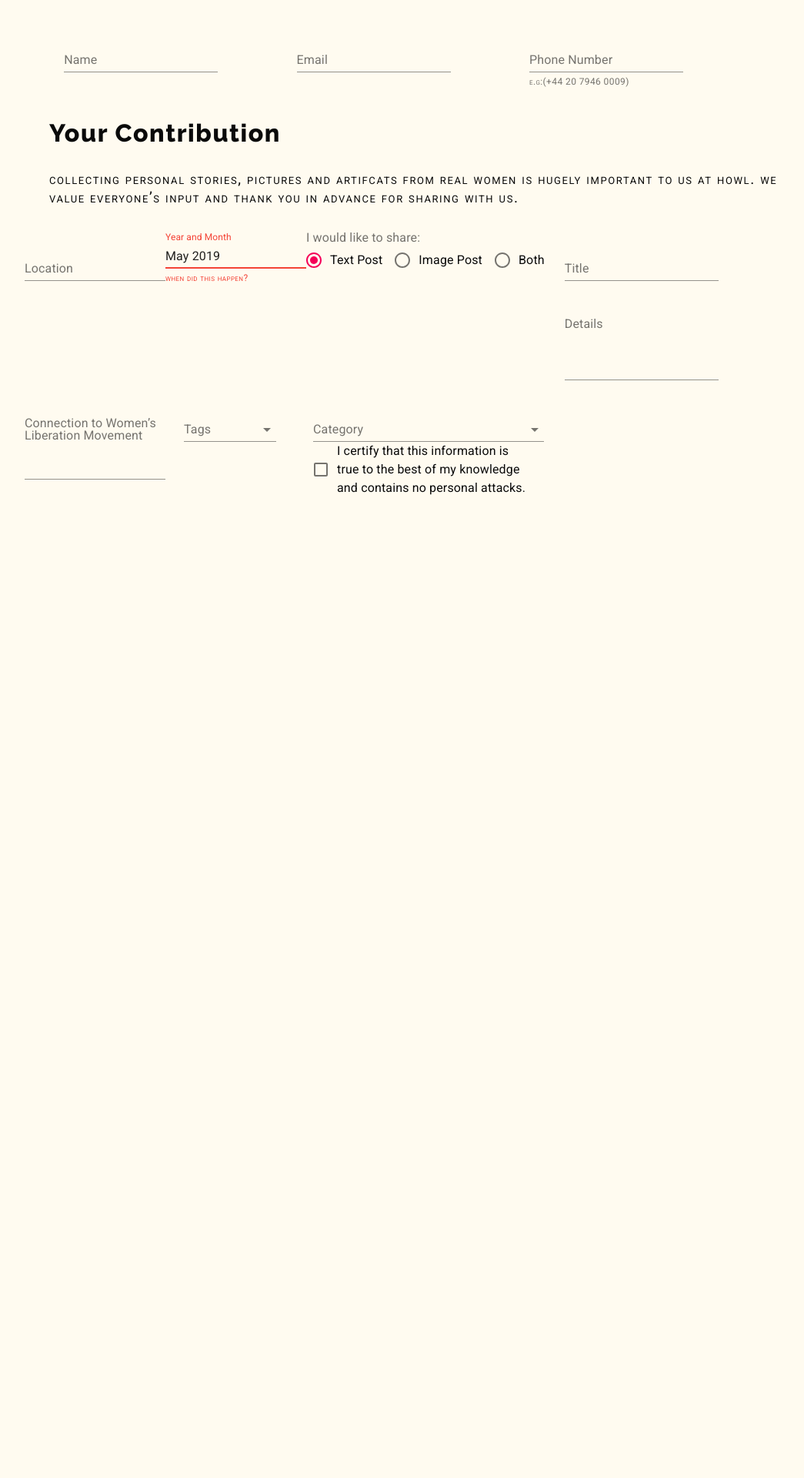
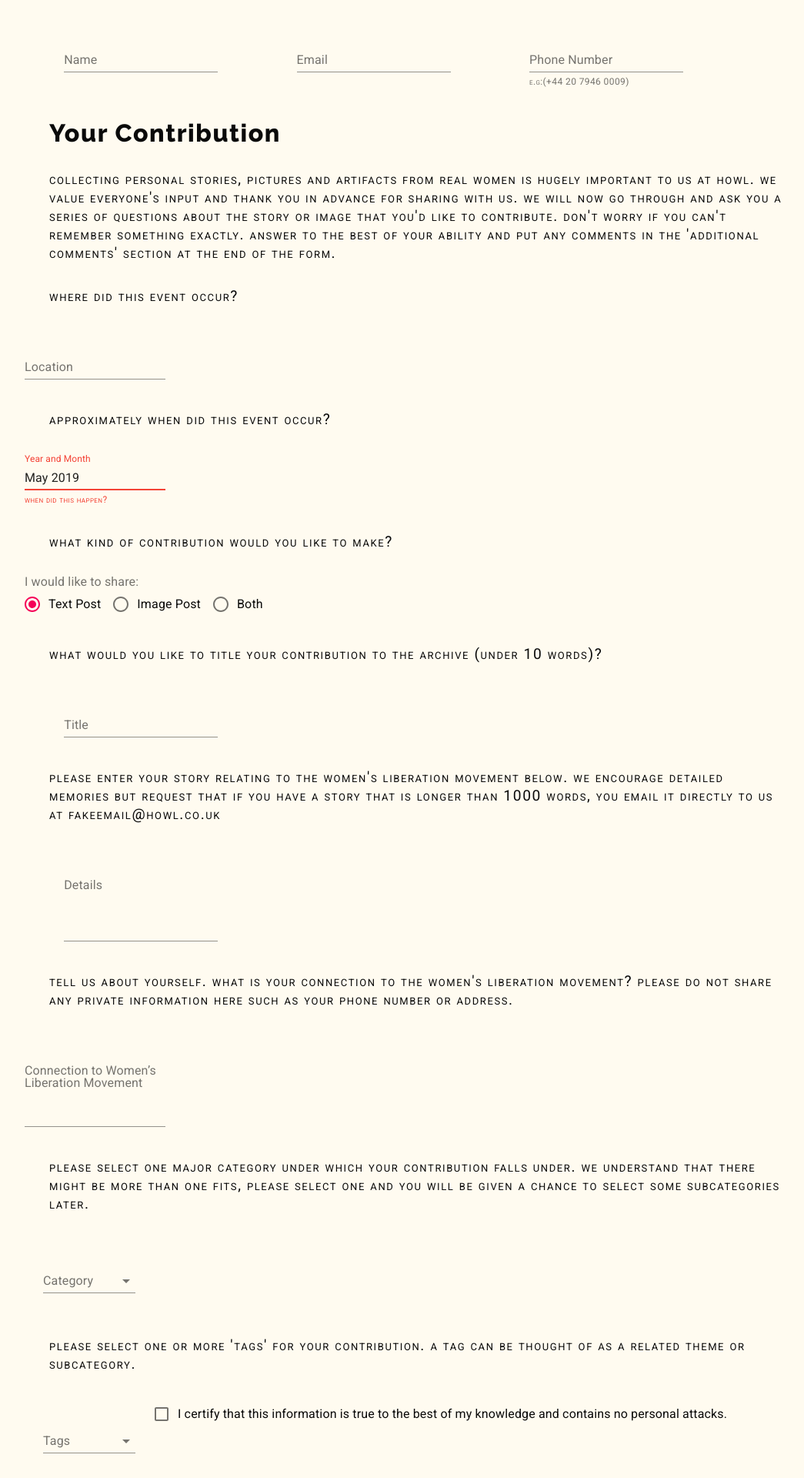
Before and after one commit to founders-programme-2/howl, a React (Create React App) app in the folder client/: page /form in a window 1280 px wide. Shown: the part 422-2342 px from the top of the page at 77% size, without its empty margins (120-1165 px from the left). Before the commit the page ends 1188 px from the top, so only its background shows below. Built offline with nearby package versions, Linux system fonts and the light colour scheme; what react-a11y would draw is missing.

Commit message:
add additional copy to form

```diff
--- a/client/src/Components/About/About.style.js
+++ b/client/src/Components/About/About.style.js
@@ -1,5 +1 @@
 import styled from 'styled-components';
-
-export const Sp = styled.p`
-    margin: 0rem 2rem;
-`;
--- a/client/src/Components/About/index.js
+++ b/client/src/Components/About/index.js
@@ -1,5 +1,4 @@
 import React from 'react';
-import { Sp } from './About.style';
 
 const About = () => {
   return (
--- a/client/src/Components/Form/AdditionalInfo/index.js
+++ b/client/src/Components/Form/AdditionalInfo/index.js
@@ -28,6 +28,11 @@ const AdditionalInfo = ({
 }) => {
   return (
     <Fragment>
+      <p>
+        Tell us about yourself. What is your connection to the Women&#39;s
+        Liberation Movement? Please do not share any private information here
+        such as your phone number or address.
+      </p>
       <TextField
         id="standard-multiline-static"
         label="Connection to Women’s Liberation Movement"
@@ -40,6 +45,34 @@ const AdditionalInfo = ({
         margin="normal"
         onChange={textChange('wlmConnection')}
       />
+      <p>
+        Please select one major category under which your contribution falls
+        under. We understand that there might be more than one fits, please
+        select one and you will be given a chance to select some subcategories
+        later.
+      </p>
+      <FormControl className={classes.formControl}>
+        <InputLabel htmlFor="category">Category</InputLabel>
+        <Select
+          aria-label="category"
+          value={category}
+          onChange={categoryChange}
+          inputProps={{
+            name: 'category',
+            id: 'category',
+          }}
+        >
+          {arrCategory.map(cat => (
+            <MenuItem value={cat} key={cat}>
+              {cat}
+            </MenuItem>
+          ))}
+        </Select>
+      </FormControl>
+      <p>
+        Please select one or more &#39;tags&#39; for your contribution. A tag can be
+        thought of as a related theme or subcategory.{' '}
+      </p>
       <FormControl className={classes.formControl}>
         <InputLabel htmlFor="selectMultipleCheckbox">Tags</InputLabel>
         <Select
@@ -65,23 +98,7 @@ const AdditionalInfo = ({
           ))}
         </Select>
       </FormControl>
-      <FormControl className={classes.formControl}>
-        <InputLabel htmlFor="category">Category</InputLabel>
-        <Select
-          aria-label="category"
-          value={category}
-          onChange={categoryChange}
-          inputProps={{
-            name: 'category',
-            id: 'category',
-          }}
-        >
-          {arrCategory.map(cat => (
-            <MenuItem value={cat} key={cat}>
-              {cat}
-            </MenuItem>
-          ))}
-        </Select>
+      <FormControl>
         <FormControlLabel
           control={
             <Checkbox
--- a/client/src/Components/Form/Details/index.js
+++ b/client/src/Components/Form/Details/index.js
@@ -26,10 +26,15 @@ const Details = ({
     <Fragment>
       <h2>Your Contribution</h2>
       <p>
-        Collecting personal stories, pictures and artifcats from real women is
-        hugely important to us at HOWL. We value everyone’s input and thank you
-        in advance for sharing with us.
+        Collecting personal stories, pictures and artifacts from real women is
+        hugely important to us at HOWL. We value everyone&#39;s input and thank
+        you in advance for sharing with us. We will now go through and ask you a
+        series of questions about the story or image that you&#39;d like to
+        contribute. Don&#39;t worry if you can&#39;t remember something exactly.
+        Answer to the best of your ability and put any comments in the
+        &#39;Additional comments&#39; section at the end of the form.
       </p>
+      <p>Where did this event occur?</p>
       <TextField
         id="location"
         label="Location"
@@ -40,10 +45,12 @@ const Details = ({
         margin="normal"
         onChange={textChange('location')}
       />
+      <p>Approximately when did this event occur?</p>
       <DateFun
         selectedDate={selectedDate}
         handleDateChange={handleDateChange}
       />
+      <p>What kind of contribution would you like to make?</p>
       <FormControl className={classes.formControl}>
         <FormLabel component="legend">I would like to share:</FormLabel>
 
--- a/client/src/Components/Form/Post/index.js
+++ b/client/src/Components/Form/Post/index.js
@@ -1,4 +1,4 @@
-import React from 'react';
+import React, { Fragment } from 'react';
 import Attach from './attach.png';
 import {
   TextField,
@@ -22,6 +22,10 @@ const Post = ({
 }) => {
   return (
     <FormControl>
+      <p>
+        What would you like to title your contribution to the archive (under 10
+        words)?
+      </p>
       <TextField
         id="title"
         label="Title"
@@ -33,6 +37,8 @@ const Post = ({
         onChange={textChange('title')}
       />
       {radio === 'imagePost' || radio === 'both' ? (
+        <Fragment>
+          <p>Please enter a caption for this image (under 100 words):</p>
           <TextField
             id="imageCap"
             label="Image Caption"
@@ -45,8 +51,11 @@ const Post = ({
             margin="normal"
             onChange={textChange('imageCap')}
           />
+        </Fragment>
       ) : null}
       {radio === 'imagePost' || radio === 'both' ? (
+        <Fragment>
+          <p>Please upload your image:</p>
           <label htmlFor="inputImg">
             <input
               id="inputImg"
@@ -57,8 +66,16 @@ const Post = ({
             />
             <AttachImg src={Attach} alt="attach" />
           </label>
+        </Fragment>
       ) : null}
       {radio === 'textPost' || radio === 'both' ? (
+        <Fragment>
+          <p>
+            Please enter your story relating to the Women's Liberation Movement
+            below. We encourage detailed memories but request that if you have a
+            story that is longer than 1000 words, you email it directly to us at
+            fakeemail@howl.co.uk
+          </p>
           <TextField
             id="details"
             label="Details"
@@ -71,6 +88,7 @@ const Post = ({
             margin="normal"
             onChange={textChange('details')}
           />
+        </Fragment>
       ) : null}
       {radio === 'imagePost' || radio === 'both' ? (
         <FormControlLabel
--- a/client/src/Components/Form/index.js
+++ b/client/src/Components/Form/index.js
@@ -78,13 +78,13 @@ class Form extends Component {
       <header>
         <h1>Add to HOWL</h1>
       </header>
+      <form>
         <ContactInfo
           name={name}
           email={email}
           phone={phone}
           textChange={this.textChange}
         />
-        <form>
           <Details
             radio={radio}
             radioChange={this.radioChange}
```
Also changed, not shown: client/src/Components/Form/ContactInfo/index.js (+4 -3 lines). Lines whose indentation alone changed are shown as unchanged.
